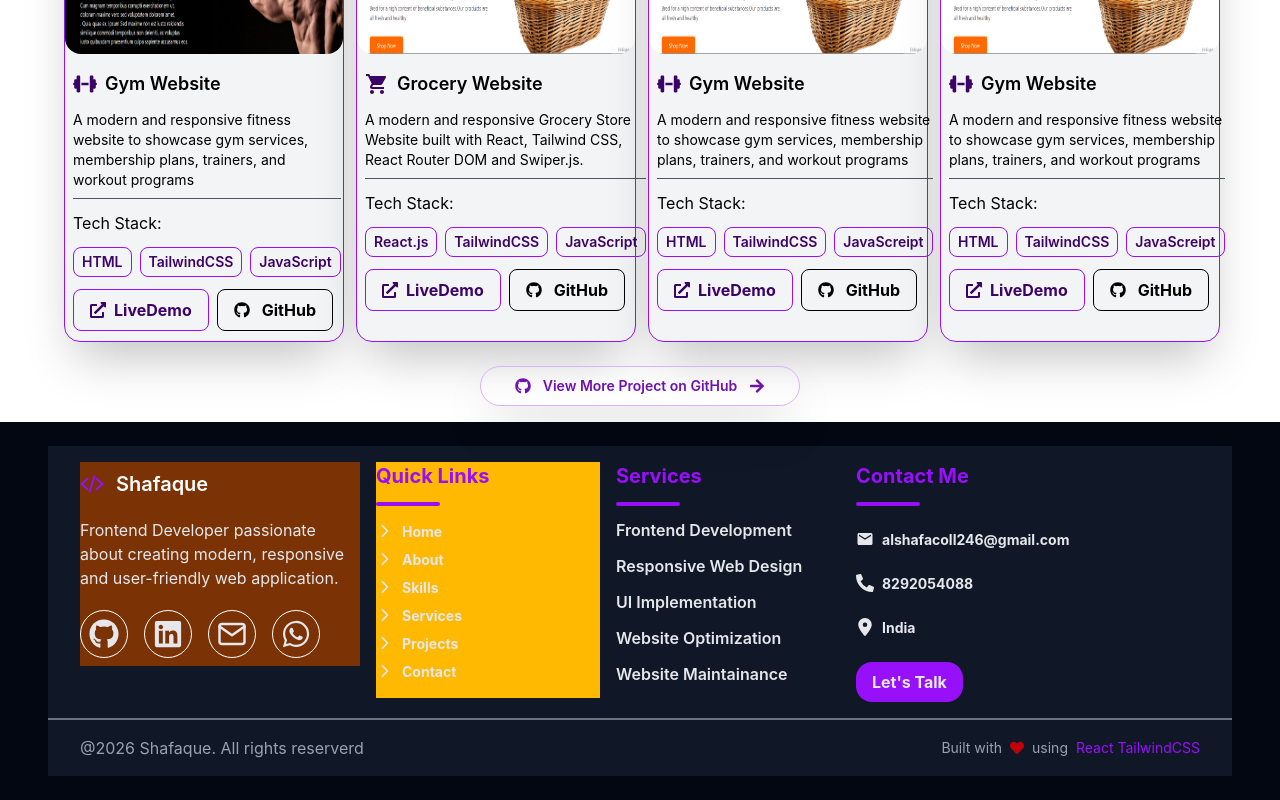
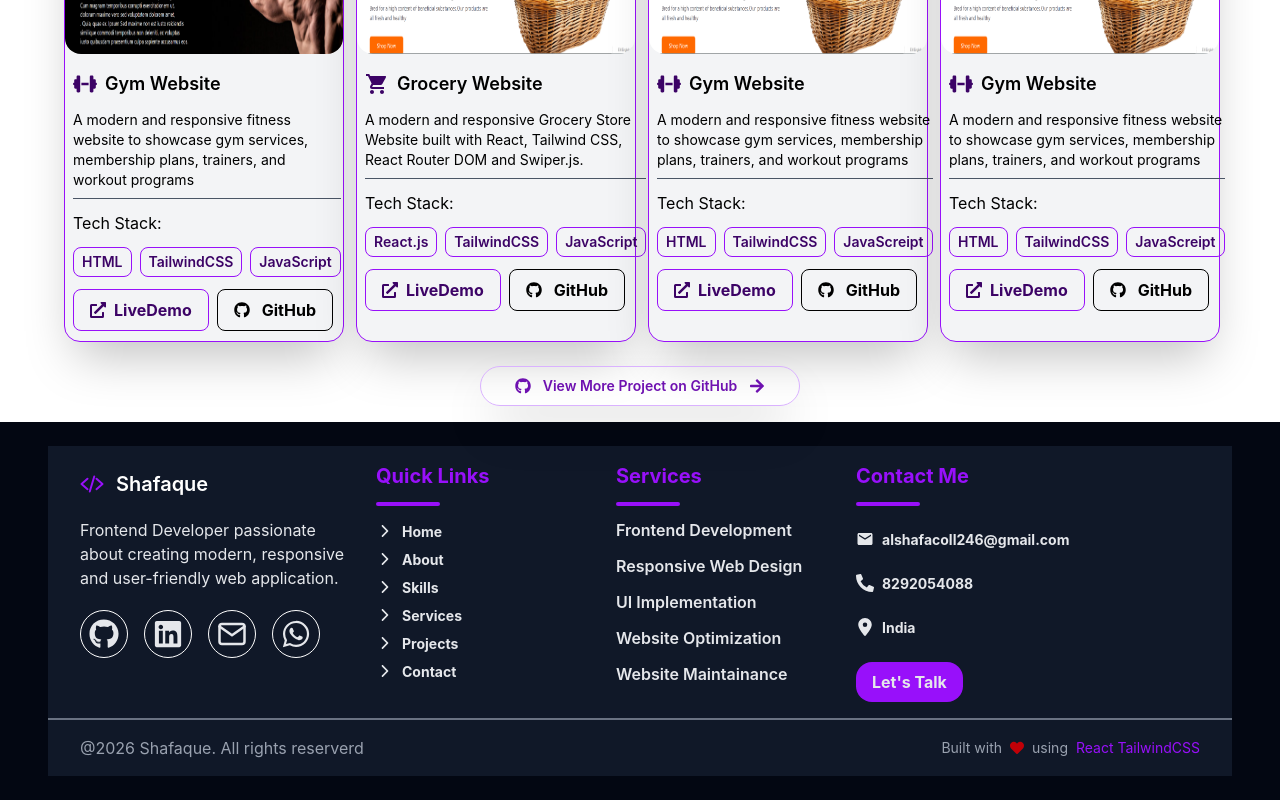
Before and after one commit to Shafaque1perween/MyPortfolio, a React (Vite) app: page / in a window 1280 px wide. Shown: the part 2870-3670 px from the top of the page. Built offline with nearby package versions, Linux system fonts and the light colour scheme.

Commit message:
Fix hero section

```diff
--- a/src/Components/Footer.jsx
+++ b/src/Components/Footer.jsx
@@ -11,7 +11,7 @@ function Footer() {
     return (
         <div className='bg-gray-950 text-gray-200 w-full px-12 py-6 '>
             <div className='bg-gray-900 px-8 py-4 w-full flex-col md:flex-row flex justify-start items-start lg:gap-4 gap-6 border-b-2 border-b-gray-500'>
-                <div className='bg-amber-900 md:w-[25%] w-full flex flex-col justify-start items-start py-2 gap-5'>
+                <div className=' md:w-[25%] w-full flex flex-col justify-start items-start py-2 gap-5'>
 
                     <div className='flex flex-1  justify-items-start items-center text-center gap-3'>
                         <IoCodeSlash className='text-purple-600 font-bold text-2xl' />
@@ -35,7 +35,7 @@ function Footer() {
                         </div>
                     </div>
                 </div>
-                <div className='md:w-[20%] w-full bg-amber-400 '>
+                <div className='md:w-[20%] w-full  '>
                     <h1 className='flex-col flex justify-between text-xl font-bold gap-3 text-purple-600'>Quick Links
                         <span className='h-1 w-16 bg-purple-600 rounded-full'></span>
                     </h1>
```
